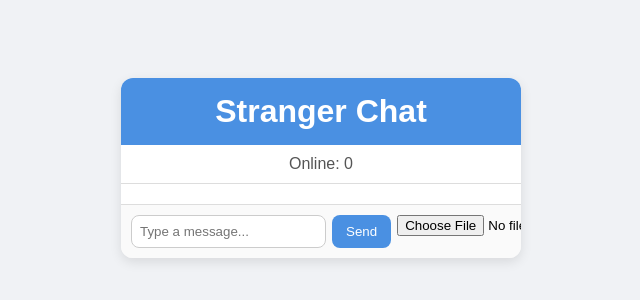
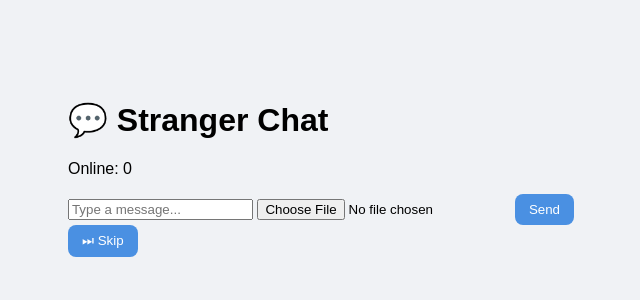
Before and after one commit to getnextapp/next, a website: page public/index.html in a window 1280 px wide. Shown: the part 232-532 px from the top of the page, without its empty margins (319-959 px from the left). Drawn offline with nearby package versions, Linux system fonts and the light colour scheme; no server answers.

Commit message:
Update index.html

```diff
--- a/public/index.html
+++ b/public/index.html
@@ -1,23 +1,29 @@
 <!DOCTYPE html>
 <html lang="en">
 <head>
-  <meta charset="UTF-8" />
+  <meta charset="UTF-8">
   <title>Stranger Chat</title>
-  <link rel="stylesheet" href="style.css" />
+  <link rel="stylesheet" href="style.css">
 </head>
 <body>
-  <div class="chat-container">
-    <h1>Stranger Chat</h1>
-    <p id="online">Online: 0</p>
+  <div class="app-container">
+    <header>
+      <h1>💬 Stranger Chat</h1>
+      <p id="online-count">Online: 0</p>
+    </header>
 
-    <div id="messages" class="messages"></div>
+    <main>
+      <div id="chat-box"></div>
+    </main>
 
-    <div class="controls">
-      <input id="msgInput" type="text" placeholder="Type a message..." />
-      <button id="sendBtn">Send</button>
-      <input id="imgInput" type="file" accept="image/*" />
-      <button id="stopBtn">Stop</button>
-    </div>
+    <footer>
+      <form id="chat-form">
+        <input id="message" type="text" placeholder="Type a message..." autocomplete="off" required>
+        <input id="image-input" type="file" accept="image/*">
+        <button type="submit">Send</button>
+      </form>
+      <button id="skip">⏭ Skip</button>
+    </footer>
   </div>
 
   <script src="/socket.io/socket.io.js"></script>
```
